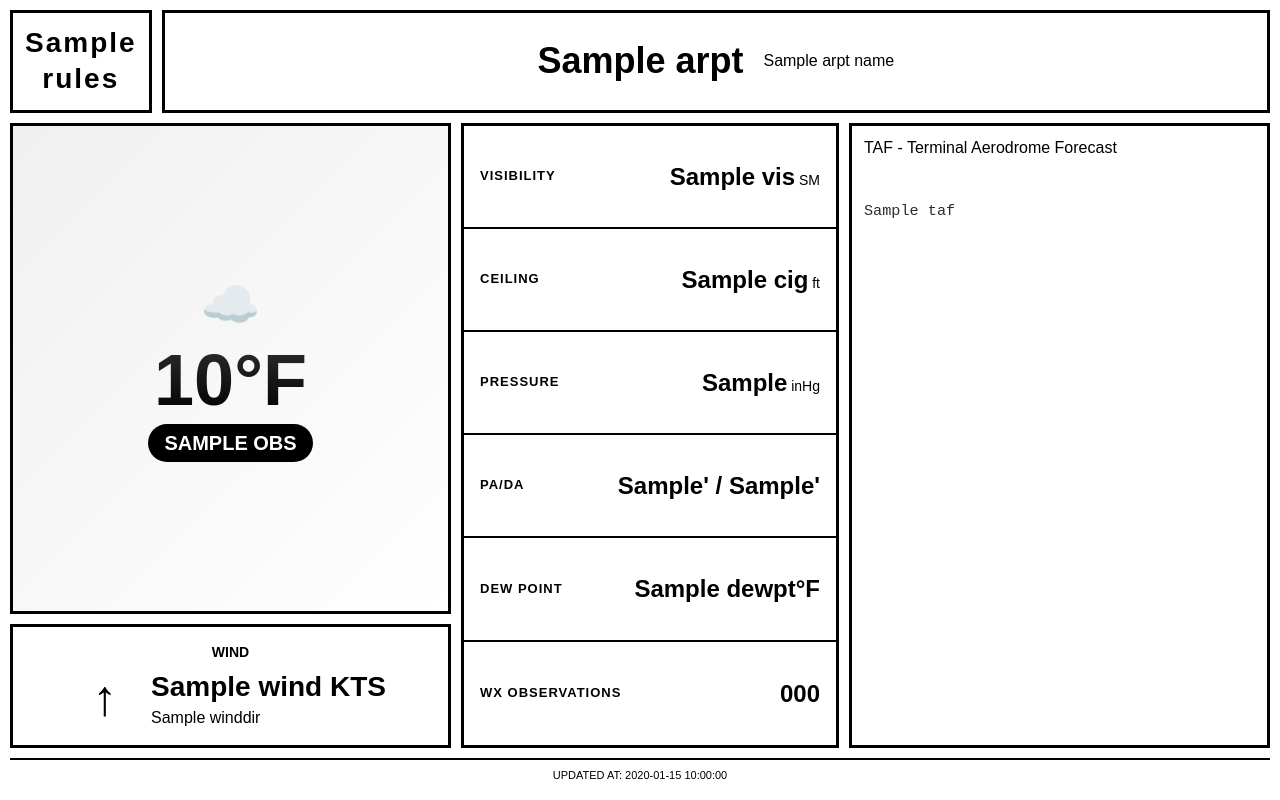
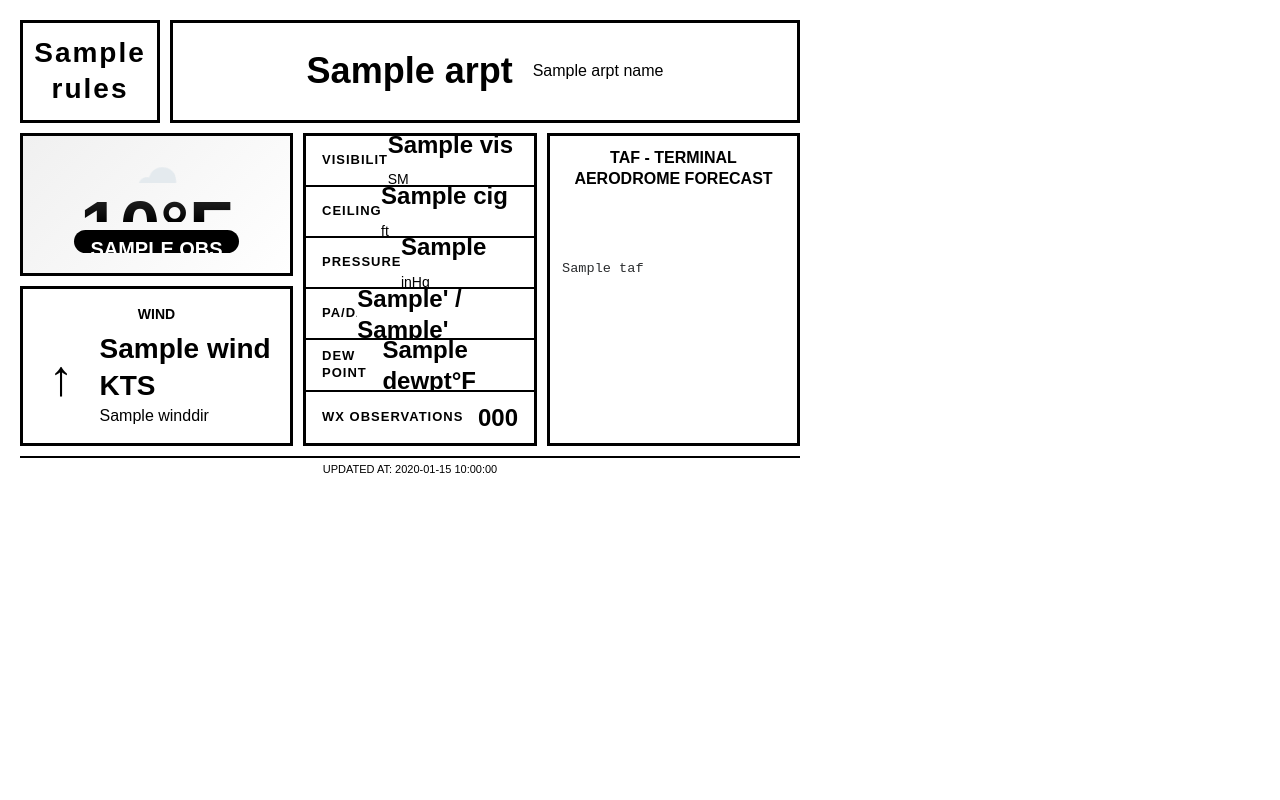
Before and after one commit to tomargood/weather-dashboardv2, a Python web app: template templates/page.html in a window 1280 px wide. Run offline with Jinja, Linux system fonts and the light colour scheme; the template is opened without the code that fills it: most values are stand-ins (such as "Sample title", 1, 10 or a date in 2020).

Commit message:
Style update

```diff
--- a/static/style.css
+++ b/static/style.css
@@ -4,17 +4,27 @@
   box-sizing: border-box;
 }
 
-body {
+body,
+html {
   font-family: "Arial", "Helvetica", sans-serif;
   background: white;
   color: black;
   padding: 10px;
   line-height: 1.3;
+  /* E-paper display optimizations */
+  overflow: hidden !important;
+  width: 800px;
+  height: 480px;
+  margin: 0;
+}
+
+body * {
+  overflow: hidden !important;
 }
 
 .container {
   max-width: 100%;
-  height: calc(100vh - 20px);
+  height: 460px; /* 480px - 20px padding */
   display: flex;
   flex-direction: column;
 }
@@ -24,6 +34,7 @@ body {
   display: flex;
   gap: 10px;
   margin-bottom: 10px;
+  flex-shrink: 0;
 }
 
 .flight-category {
@@ -85,6 +96,8 @@ body {
   gap: 10px;
   flex: 1;
   margin-bottom: 10px;
+  min-height: 0;
+  overflow: hidden;
 }
 
 /* Left Panel - Current Weather */
@@ -223,13 +236,23 @@ body {
   font-weight: normal;
 }
 
-/* Right Panel - Forecast Chart */
+/* Right Panel - TAF */
 .right-panel {
   flex: 1;
   border: 3px solid black;
   padding: 12px;
   display: flex;
   flex-direction: column;
+  overflow: hidden;
+}
+
+.taf-title {
+  font-size: 16px;
+  font-weight: bold;
+  text-align: center;
+  margin-bottom: 10px;
+  text-transform: uppercase;
+  flex-shrink: 0;
 }
 
 .forecast-title {
@@ -387,19 +410,28 @@ body {
 
 .taf-box {
   font-family: "Courier New", monospace;
-  line-height: 1; /* tight line spacing */
-  white-space: pre-wrap; /* preserve newlines + wrap long text */
-  word-break: break-word; /* wrap long blocks */
-  margin: 0; /* no extra box spacing */
-  padding: 0; /* no padding */
+  line-height: 1.4;
+  white-space: pre-wrap;
+  word-break: break-word;
+  margin: 0;
+  padding: 0;
   color: #2a2c2e;
-  font-size: 0.95rem;
+  font-size: 0.85rem;
+  flex: 1;
+  overflow: hidden;
+}
+
+.taf-text {
+  margin: 4px 0;
+  line-height: 1.3;
 }
 
 /* Footer */
 .footer {
-  padding: 8px 0;
+  padding: 4px 0;
   text-align: center;
   font-size: 11px;
   border-top: 2px solid black;
+  flex-shrink: 0;
+  margin: 0;
 }
```
Also changed, not shown: main.py (+0 -24 lines).
